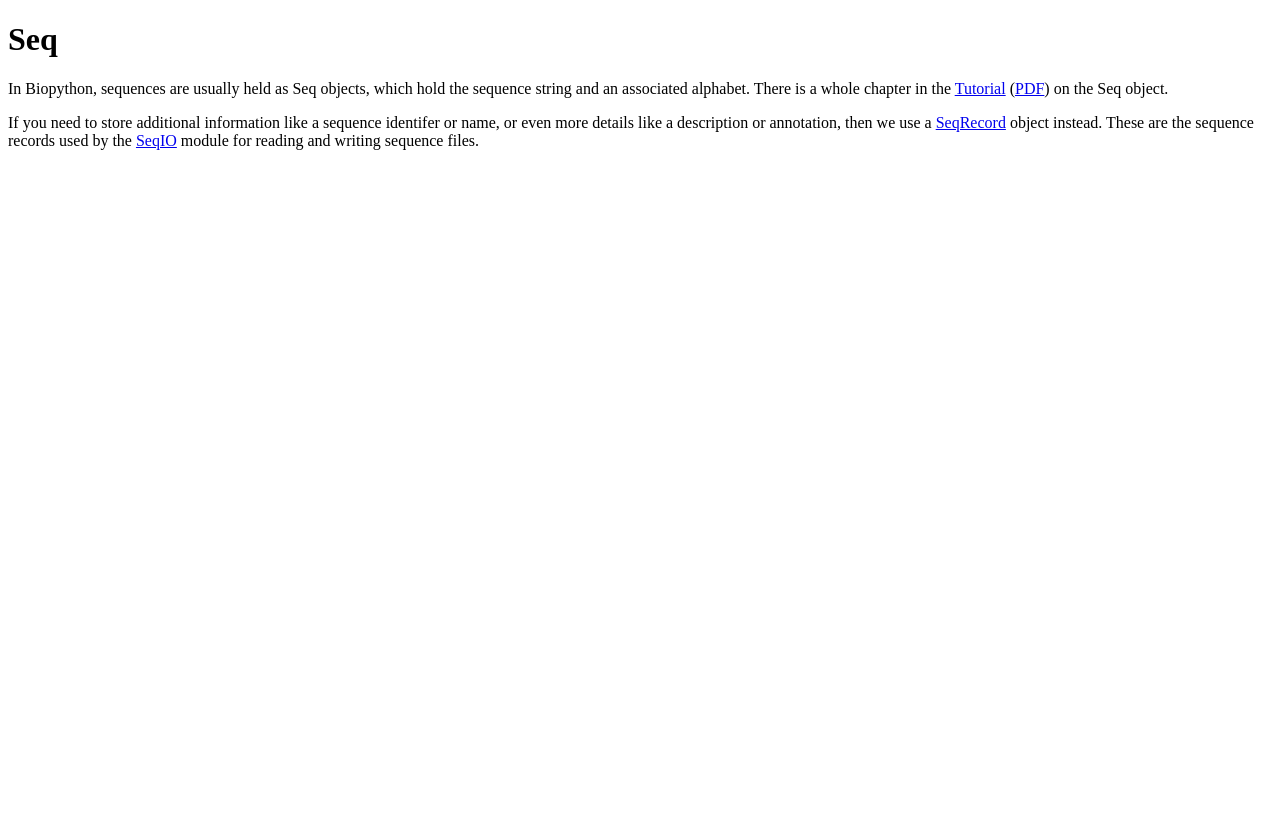
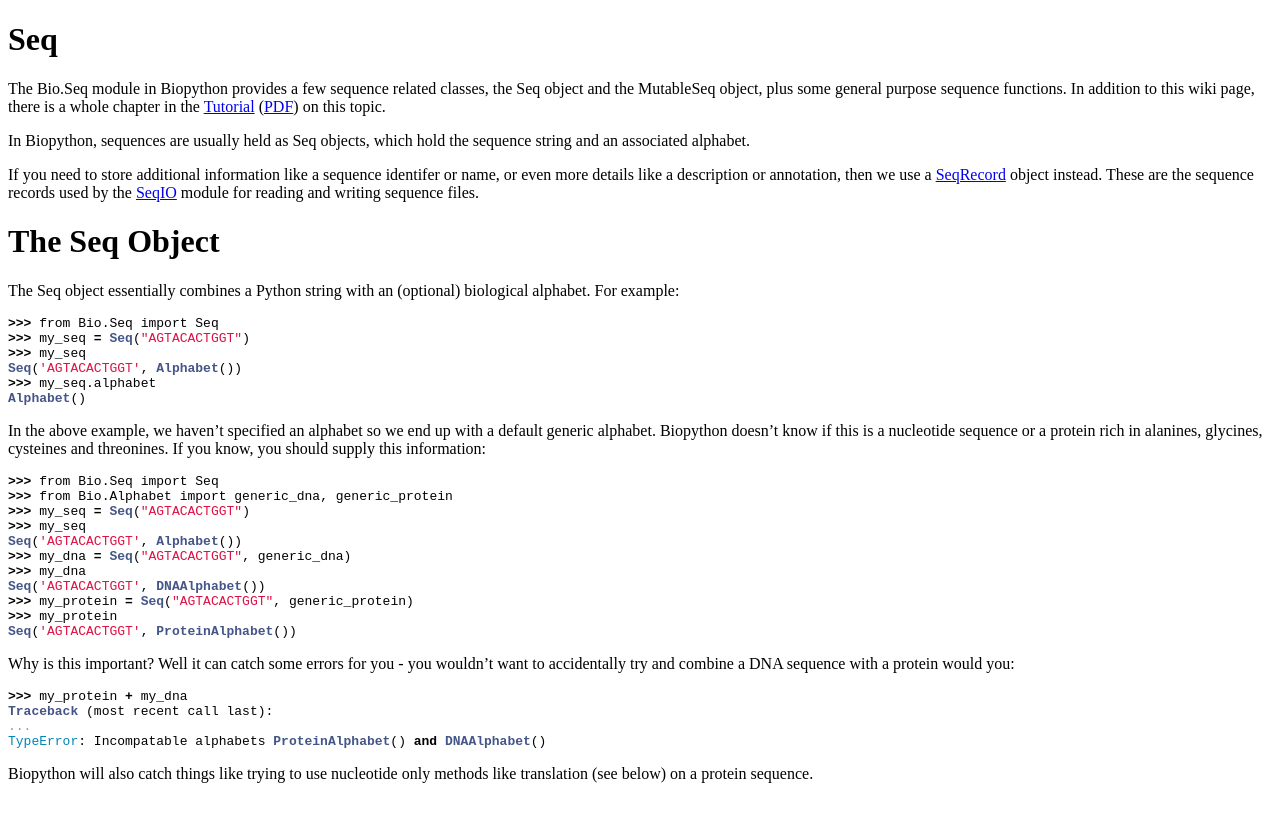
Before and after one commit to biopython/biopython.github.io, a Jekyll site: the page built from wiki/Seq.md, in a window 1280 px wide. Shown: the top 822 px of the page. Built offline with Jekyll 4.4.1, drawn with Linux system fonts in a browser that asks for light colours.

Commit message:
Change to wiki page

````diff
--- a/wiki/Seq.md
+++ b/wiki/Seq.md
@@ -4,14 +4,67 @@ permalink: wiki/Seq
 layout: wiki
 ---
 
+The Bio.Seq module in Biopython provides a few sequence related classes,
+the Seq object and the MutableSeq object, plus some general purpose
+sequence functions. In addition to this wiki page, there is a whole
+chapter in the
+[Tutorial](http://biopython.org/DIST/docs/tutorial/Tutorial.html)
+([PDF](http://biopython.org/DIST/docs/tutorial/Tutorial.pdf)) on this
+topic.
+
 In Biopython, sequences are usually held as Seq objects, which hold the
-sequence string and an associated alphabet. There is a whole chapter in
-the [Tutorial](http://biopython.org/DIST/docs/tutorial/Tutorial.html)
-([PDF](http://biopython.org/DIST/docs/tutorial/Tutorial.pdf)) on the Seq
-object.
+sequence string and an associated alphabet.
 
 If you need to store additional information like a sequence identifer or
 name, or even more details like a description or annotation, then we use
 a [SeqRecord](SeqRecord "wikilink") object instead. These are the
 sequence records used by the [SeqIO](SeqIO "wikilink") module for
 reading and writing sequence files.
+
+The Seq Object
+==============
+
+The Seq object essentially combines a Python string with an (optional)
+biological alphabet. For example:
+
+``` python
+>>> from Bio.Seq import Seq
+>>> my_seq = Seq("AGTACACTGGT")
+>>> my_seq
+Seq('AGTACACTGGT', Alphabet())
+>>> my_seq.alphabet
+Alphabet()
+```
+
+In the above example, we haven't specified an alphabet so we end up with
+a default generic alphabet. Biopython doesn't know if this is a
+nucleotide sequence or a protein rich in alanines, glycines, cysteines
+and threonines. If you know, you should supply this information:
+
+``` python
+>>> from Bio.Seq import Seq
+>>> from Bio.Alphabet import generic_dna, generic_protein
+>>> my_seq = Seq("AGTACACTGGT")
+>>> my_seq
+Seq('AGTACACTGGT', Alphabet())
+>>> my_dna = Seq("AGTACACTGGT", generic_dna)
+>>> my_dna
+Seq('AGTACACTGGT', DNAAlphabet())
+>>> my_protein = Seq("AGTACACTGGT", generic_protein)
+>>> my_protein
+Seq('AGTACACTGGT', ProteinAlphabet())
+```
+
+Why is this important? Well it can catch some errors for you - you
+wouldn't want to accidentally try and combine a DNA sequence with a
+protein would you:
+
+``` python
+>>> my_protein + my_dna
+Traceback (most recent call last):
+...
+TypeError: Incompatable alphabets ProteinAlphabet() and DNAAlphabet()
+```
+
+Biopython will also catch things like trying to use nucleotide only
+methods like translation (see below) on a protein sequence.
````
Also changed, not shown: 1 other file.
